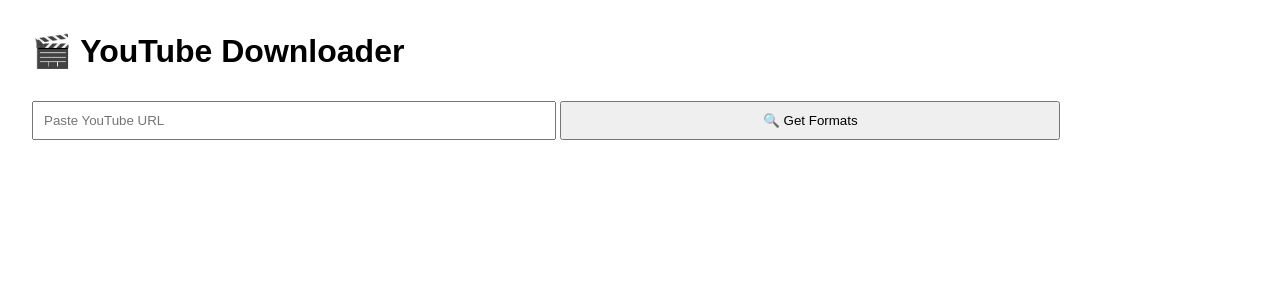
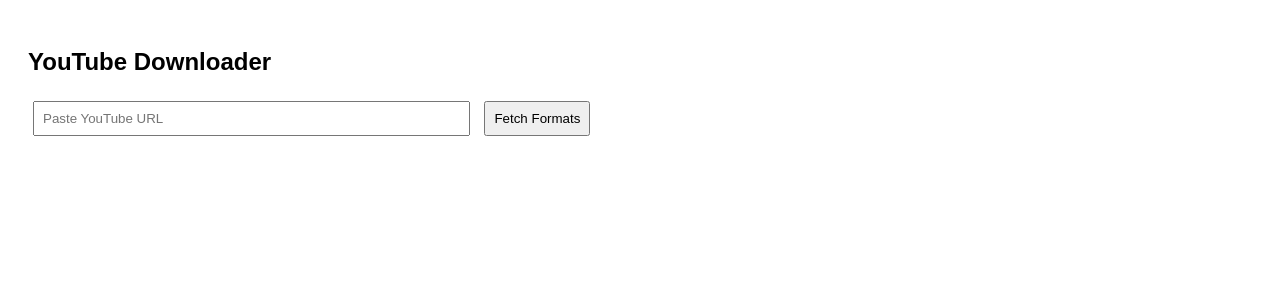
Before and after one commit to vhack0679/yt-downloader, a Flask app: page / in a window 1280 px wide. Shown: the top 300 px of the page. Run offline with Flask 3, Linux system fonts and the light colour scheme.

Commit message:
Update index.html

```diff
--- a/templates/index.html
+++ b/templates/index.html
@@ -1,76 +1,70 @@
 <!DOCTYPE html>
 <html lang="en">
 <head>
-  <meta charset="UTF-8" />
-  <meta name="viewport" content="width=device-width, initial-scale=1.0"/>
+    <meta charset="UTF-8">
     <title>YouTube Downloader</title>
     <style>
-    body {
-      font-family: Arial, sans-serif;
-      margin: 2rem;
-    }
-    select, input, button {
-      margin: 10px 0;
-      padding: 10px;
-      width: 100%;
-      max-width: 500px;
-    }
+        body { font-family: Arial; padding: 20px; }
+        input, button { padding: 8px; margin: 5px; }
     </style>
 </head>
 <body>
-  <h1>🎬 YouTube Downloader</h1>
-  <input type="text" id="url" placeholder="Paste YouTube URL" />
-  <button onclick="getFormats()">🔍 Get Formats</button>
+    <h2>YouTube Downloader</h2>
+    <form id="form">
+        <input type="text" id="url" name="url" placeholder="Paste YouTube URL" size="50" required />
+        <button type="submit">Fetch Formats</button>
+    </form>
 
-  <select id="formats" style="display: none;"></select>
-  <button onclick="downloadVideo()" id="downloadBtn" style="display: none;">⬇️ Download</button>
+    <div id="formats"></div>
+    <div id="progress"></div>
 
-  <p id="status"></p>
     <script>
-    async function getFormats() {
-      const url = document.getElementById("url").value;
-      if (!url) return alert("Please enter a YouTube URL");
+        const form = document.getElementById('form');
+        form.onsubmit = async (e) => {
+            e.preventDefault();
+            const url = document.getElementById('url').value;
+            const res = await fetch('/formats', {
+                method: 'POST',
+                headers: {'Content-Type': 'application/x-www-form-urlencoded'},
+                body: new URLSearchParams({url})
+            });
+            const data = await res.json();
+            const formatsDiv = document.getElementById('formats');
+            formatsDiv.innerHTML = '';
 
-      document.getElementById("status").innerText = "Fetching formats...";
-
-      const res = await fetch(`/formats?url=${encodeURIComponent(url)}`);
-      const data = await res.json();
-
-      const select = document.getElementById("formats");
-      select.innerHTML = "";
-
-      data.formats.forEach(fmt => {
-        const opt = document.createElement("option");
-        opt.value = fmt.format_id;
-        opt.innerText = `${fmt.format} - ${fmt.ext} - ${fmt.resolution || fmt.height + 'p'}`;
-        select.appendChild(opt);
-      });
-
-      select.style.display = "block";
-      document.getElementById("downloadBtn").style.display = "block";
-      document.getElementById("status").innerText = "Select a format and click Download";
+            if (data.error) {
+                formatsDiv.innerHTML = '<p>Error: ' + data.error + '</p>';
+                return;
             }
 
-    async function downloadVideo() {
-      const url = document.getElementById("url").value;
-      const format_id = document.getElementById("formats").value;
+            data.formats.forEach(f => {
+                const btn = document.createElement('button');
+                btn.textContent = `${f.resolution || 'Unknown'} ${f.ext}`;
+                btn.onclick = () => downloadVideo(url, f.format_id);
+                formatsDiv.appendChild(btn);
+            });
+        };
 
-      document.getElementById("status").innerText = "Downloading...";
+        async function downloadVideo(url, format_id) {
+            const res = await fetch('/download', {
+                method: 'POST',
+                headers: {'Content-Type': 'application/x-www-form-urlencoded'},
+                body: new URLSearchParams({url, format_id})
+            });
+            const data = await res.json();
+            checkProgress(data.id);
+        }
 
-      const res = await fetch(`/download`, {
-        method: "POST",
-        headers: {
-          "Content-Type": "application/json"
-        },
-        body: JSON.stringify({ url, format_id })
-      });
-
+        async function checkProgress(id) {
+            const progressDiv = document.getElementById('progress');
+            const interval = setInterval(async () => {
+                const res = await fetch('/progress/' + id);
                 const data = await res.json();
-      if (data.status === "ok") {
-        document.getElementById("status").innerHTML = `✅ Download complete: <a href="/download/${data.download_id}">Click here</a>`;
-      } else {
-        document.getElementById("status").innerText = "❌ Download failed.";
+                progressDiv.textContent = data.progress;
+                if (data.progress.includes('complete') || data.progress.includes('Error')) {
+                    clearInterval(interval);
                 }
+            }, 2000);
         }
     </script>
 </body>
```
Lines whose indentation alone changed are shown as unchanged.
